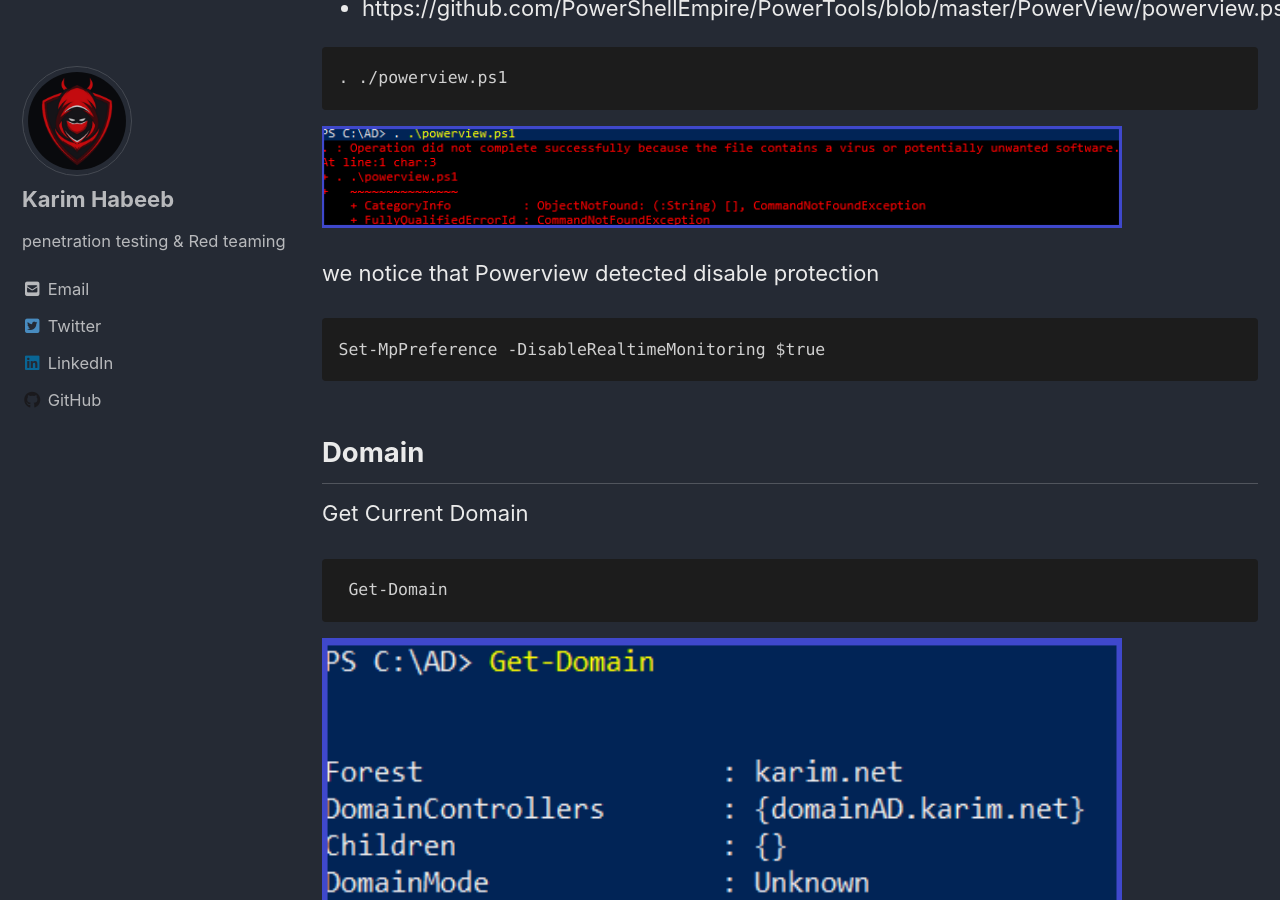
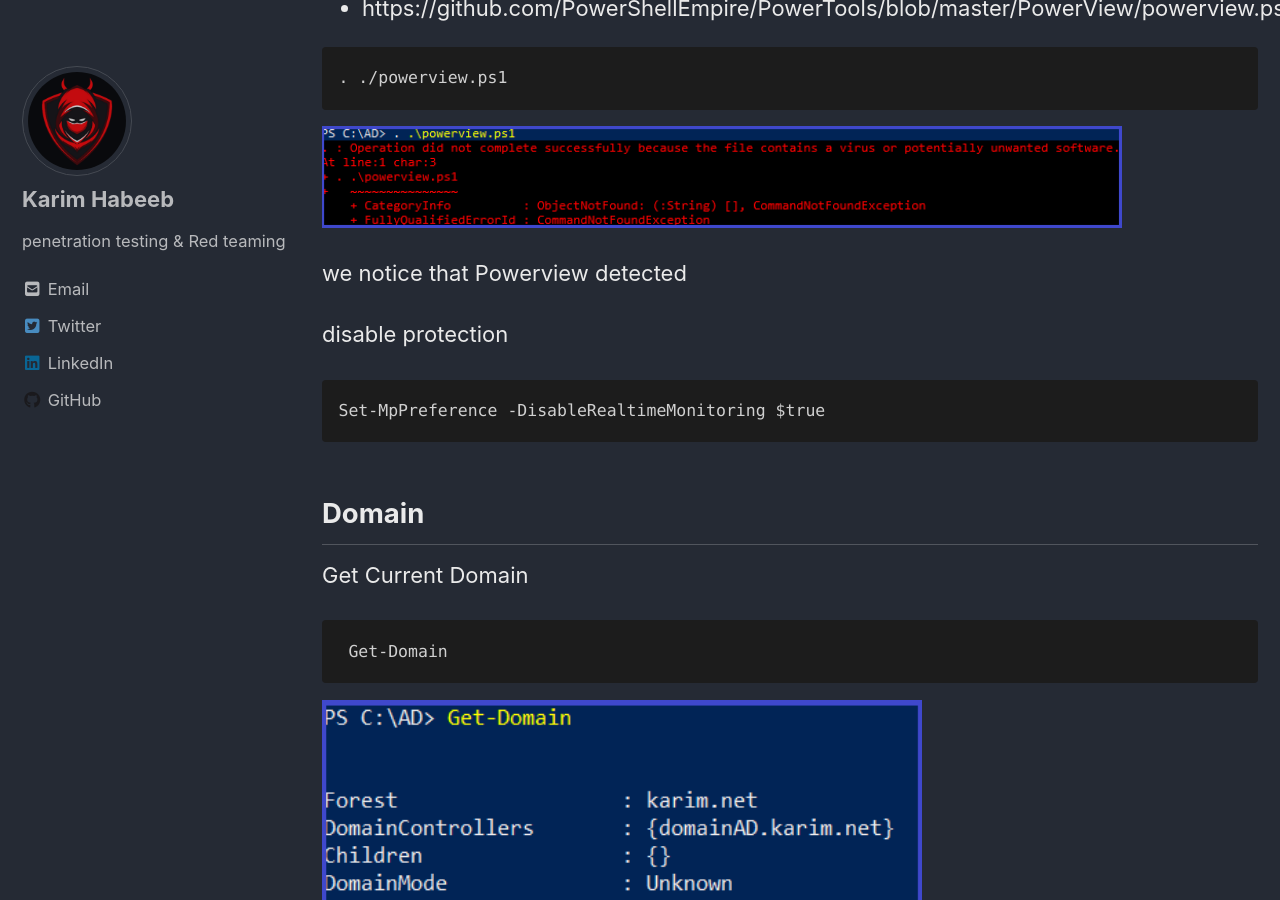
Before and after one commit to NoRed0x/NoRed0x.github.io, a Jekyll site: the page built from _posts/Red-Teaming/2021-06-19-active-directory-domain-enumeration.md, in a window 1280 px wide and 900 px high, scrolled down 761 px. Built offline with Jekyll 4.4.1, drawn with Linux system fonts in a browser that asks for light colours; cached includes are drawn as plain includes; nearby versions of some CDN libraries.

Commit message:
Update 2021-06-19-active-directory-domain-enumeration.md

````diff
--- a/_posts/Red-Teaming/2021-06-19-active-directory-domain-enumeration.md
+++ b/_posts/Red-Teaming/2021-06-19-active-directory-domain-enumeration.md
@@ -22,8 +22,8 @@ Enumeration is the process of extracting information from the Active Directory (
 <img src="/img/adpart1/1.png" alt="Getting-gz" width="800" height="110">
 
 we notice that Powerview detected
+
 disable protection
-
 ```
 Set-MpPreference -DisableRealtimeMonitoring $true
 ```
@@ -35,14 +35,14 @@ Get Current Domain
  Get-Domain
 ```
 
-<img src="/img/adpart1/2.PNG" alt="Getting-gz" width="800" height="150">
+<img src="/img/adpart1/2.PNG" alt="Getting-gz" width="600" height="150">
 
 Enumerate Other Domains
 ```
 Get-Domain -Domain <DomainName>
 ```
 
-<img src="/img/adpart1/3.PNG" alt="Getting-gz" width="800" height="150">
+<img src="/img/adpart1/3.PNG" alt="Getting-gz" width="600" height="150">
 
 Get Domain SID
 ```
````
